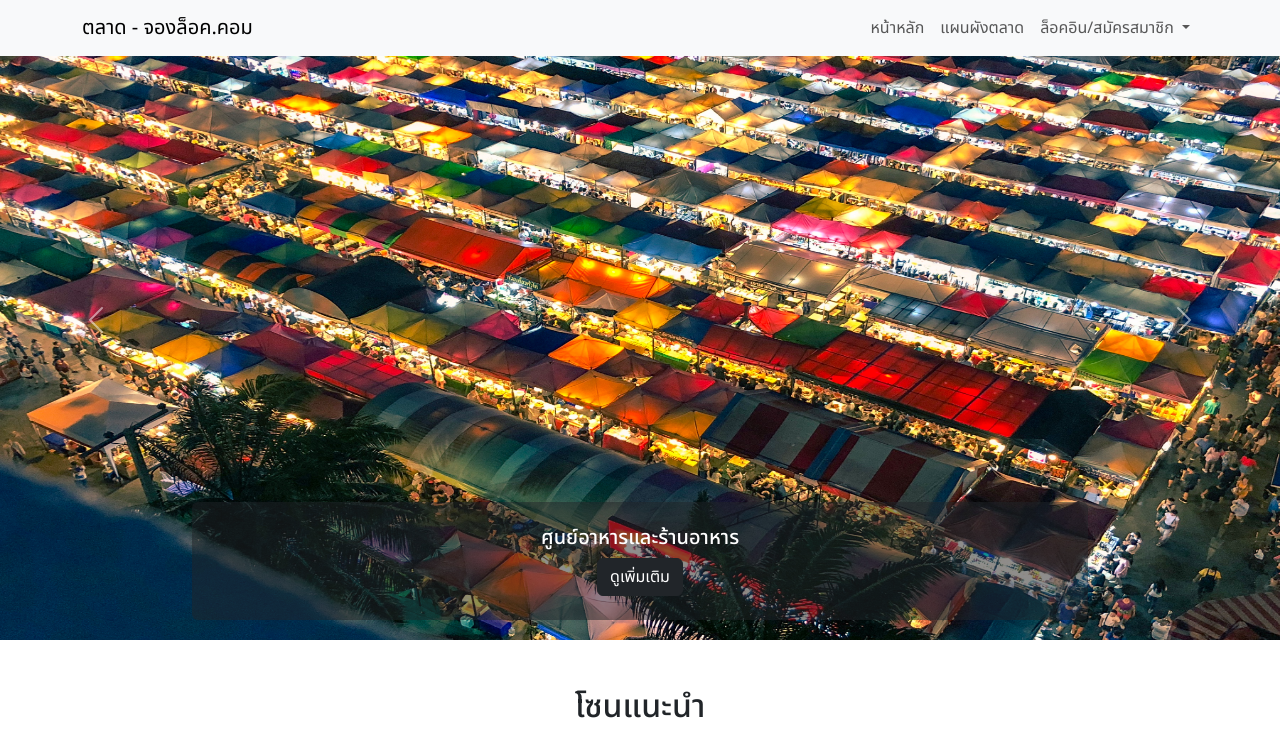
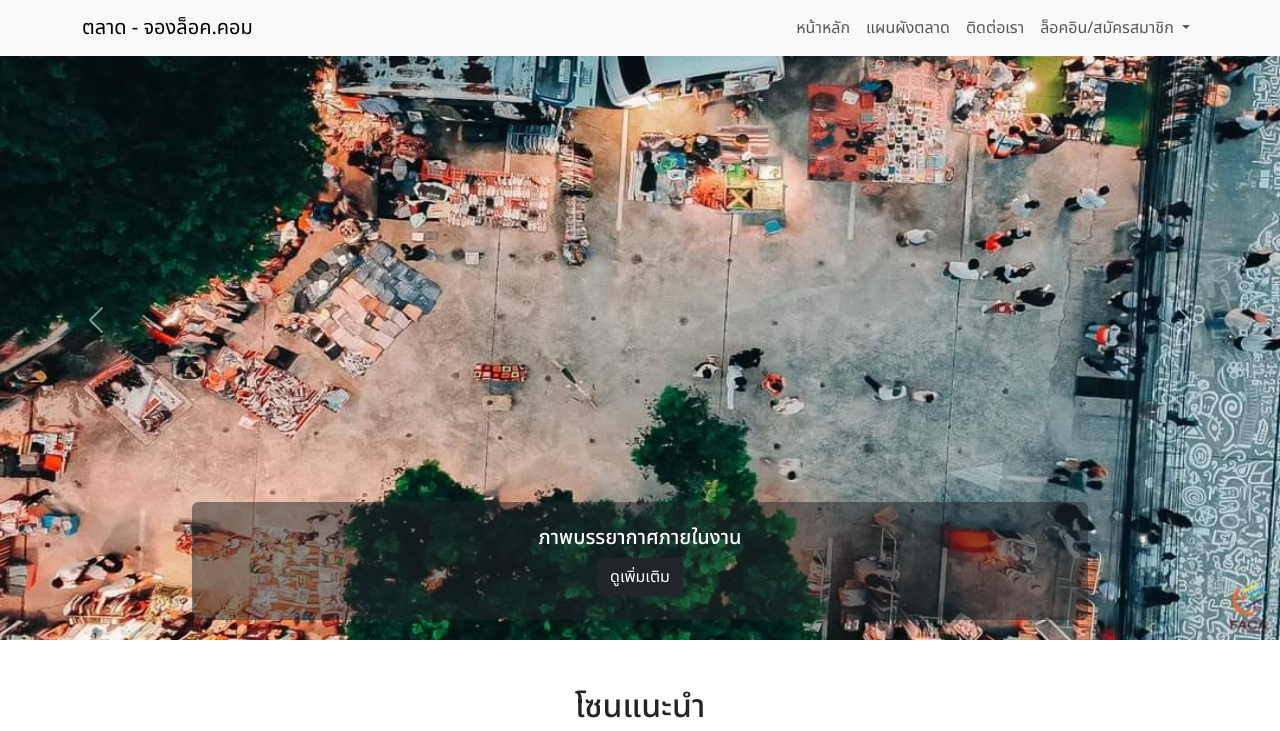
Before and after one commit to Gas-nontachai/Final-Project, a PHP site: page / in a window 1280 px wide. Shown: the top 731 px of the page. Run offline with PHP 8.4, Linux system fonts and the light colour scheme.

Commit message:
update index

```diff
--- a/index.php
+++ b/index.php
@@ -116,8 +116,21 @@
             </button>
             <div class="collapse navbar-collapse" id="navbarNav">
                 <ul class="navbar-nav ms-auto">
-                    <li class="nav-item"><a class="nav-link" href="index.php">หน้าหลัก</a></li>
-                    <li class="nav-item"><a class="nav-link" href="#" data-bs-toggle="modal" data-bs-target="#uniqueImageModal">แผนผังตลาด</a></li>
+                    <li class="nav-item">
+                        <a class="nav-link" href="index.php">
+                            หน้าหลัก
+
+                        </a>
+                    </li>
+                    <li class="nav-item">
+                        <a class="nav-link" href="#" data-bs-toggle="modal" data-bs-target="#uniqueImageModal">
+                            แผนผังตลาด</a>
+                    </li>
+                    <li class="nav-item">
+                        <a class="nav-link" href="#" data-bs-toggle="modal" data-bs-target="#contactUsModalUnique">
+                            ติดต่อเรา
+                        </a>
+                    </li>
                     <li class="nav-item dropdown">
                         <a class="nav-link dropdown-toggle" href="#" role="button" data-bs-toggle="dropdown" aria-expanded="false">
                             ล็อคอิน/สมัครสมาชิก
@@ -136,23 +149,37 @@
     <div id="heroCarousel" class="carousel slide" data-bs-ride="carousel">
         <div class="carousel-inner">
             <div class="carousel-item active">
-                <img src="./asset/img/img.market.jpg" class="d-block w-100" alt="..." style="height: 40rem;">
+                <img src="./asset/img/img.soisin1.jpg" class="d-block w-100" alt="..." style="height: 40rem;">
                 <div class="carousel-caption d-none d-md-block bg-dark p-4 bg-opacity-50 rounded">
-                    <h5>ศูนย์อาหารและร้านอาหาร</h5>
+                    <h5>ภาพบรรยากาศภายในงาน</h5>
                     <button class="btn btn-dark" data-bs-toggle="modal" data-bs-target="#zoneModal" data-zone="โซนร้านอาหาร">ดูเพิ่มเติม</button>
                 </div>
             </div>
             <div class="carousel-item">
-                <img src="./asset/img/img.market2.jpg" class="d-block w-100" alt="..." style="height: 40rem;">
+                <img src="./asset/img/img.soisin2.jpg" class="d-block w-100" alt="..." style="height: 40rem;">
                 <div class="carousel-caption d-none d-md-block bg-dark p-4 bg-opacity-50 rounded">
-                    <h5>ศูนย์อาหารและร้านอาหาร</h5>
+                    <h5>ภาพบรรยากาศภายในงาน</h5>
                     <button class="btn btn-dark" data-bs-toggle="modal" data-bs-target="#zoneModal" data-zone="โซนร้านอาหาร">ดูเพิ่มเติม</button>
                 </div>
             </div>
             <div class="carousel-item">
-                <img src="./asset/img/img.market3.jpg" class="d-block w-100" alt="..." style="height: 40rem;">
+                <img src="./asset/img/img.soisin3.jpg" class="d-block w-100" alt="..." style="height: 40rem;">
                 <div class="carousel-caption d-none d-md-block bg-dark p-4 bg-opacity-50 rounded">
-                    <h5>ศูนย์อาหารและร้านอาหาร</h5>
+                    <h5>ภาพบรรยากาศภายในงาน</h5>
+                    <button class="btn btn-dark" data-bs-toggle="modal" data-bs-target="#zoneModal" data-zone="โซนร้านอาหาร">ดูเพิ่มเติม</button>
+                </div>
+            </div>
+            <div class="carousel-item">
+                <img src="./asset/img/img.soisin5.jpg" class="d-block w-100" alt="..." style="height: 40rem;">
+                <div class="carousel-caption d-none d-md-block bg-dark p-4 bg-opacity-50 rounded">
+                    <h5>ภาพบรรยากาศภายในงาน</h5>
+                    <button class="btn btn-dark" data-bs-toggle="modal" data-bs-target="#zoneModal" data-zone="โซนร้านอาหาร">ดูเพิ่มเติม</button>
+                </div>
+            </div>
+            <div class="carousel-item">
+                <img src="./asset/img/img.soisin6.jpg" class="d-block w-100" alt="..." style="height: 40rem;">
+                <div class="carousel-caption d-none d-md-block bg-dark p-4 bg-opacity-50 rounded">
+                    <h5>ภาพบรรยากาศภายในงาน</h5>
                     <button class="btn btn-dark" data-bs-toggle="modal" data-bs-target="#zoneModal" data-zone="โซนร้านอาหาร">ดูเพิ่มเติม</button>
                 </div>
             </div>
@@ -172,19 +199,42 @@
         <h2 class="text-center">โซนแนะนำ</h2>
         <div class="row">
             <div class="col-md-4 text-center">
-                <img src="./asset/img/img.food.jpg" style="height: 15rem;" alt="โซนอาหาร">
+                <img src="./asset/img/img.soisin7.jpg" style="height: 15rem;" alt="โซนอาหาร">
                 <h3>โซนอาหาร</h3>
                 <button class="btn btn-outline-dark" data-bs-toggle="modal" data-bs-target="#zoneModal" data-zone="โซนอาหาร">ดูเพิ่มเติม</button>
             </div>
             <div class="col-md-4 text-center">
-                <img src="./asset/img/img.street-market-night.jpg" style="height: 15rem;" alt="โซนเดินเล่น">
+                <img src="./asset/img/img.soisin5.jpg" style="height: 15rem;" alt="โซนเดินเล่น">
                 <h3>โซนเดินเล่น</h3>
                 <button class="btn btn-outline-dark" data-bs-toggle="modal" data-bs-target="#zoneModal" data-zone="โซนเดินเล่น">ดูเพิ่มเติม</button>
             </div>
             <div class="col-md-4 text-center">
-                <img src="./asset/img/img.pet_zone.jpg" style="height: 15rem;" alt="โซนสัตว์เลี้ยง">
-                <h3>โซนสัตว์เลี้ยง</h3>
-                <button class="btn btn-outline-dark" data-bs-toggle="modal" data-bs-target="#zoneModal" data-zone="โซนสัตว์เลี้ยง">ดูเพิ่มเติม</button>
+                <img src="./asset/img/img.soisin4.jpg" style="height: 15rem;" alt="โซนเดินเล่น">
+                <h3>โซนวาดเขียน</h3>
+                <button class="btn btn-outline-dark" data-bs-toggle="modal" data-bs-target="#zoneModal" data-zone="โซนวาดเขียน">ดูเพิ่มเติม</button>
+            </div>
+        </div>
+    </div>
+    <!-- contact us Modal -->
+    <div class="modal fade" id="contactUsModalUnique" tabindex="-1" aria-labelledby="contactUsModalLabelUnique" aria-hidden="true">
+        <div class="modal-dialog">
+            <div class="modal-content">
+                <div class="modal-header">
+                    <h5 class="modal-title" id="contactUsModalLabelUnique">ติดต่อเรา</h5>
+                    <button type="button" class="btn-close" data-bs-dismiss="modal" aria-label="Close"></button>
+                </div>
+                <div class="modal-body">
+                    <p>หากคุณมีคำถาม ข้อเสนอแนะ หรือปัญหาใด ๆ สามารถติดต่อเราได้ผ่านช่องทางดังต่อไปนี้:</p>
+                    <ul>
+                        <li><strong>ที่อยู่:</strong> มหาวิทยาลัยเทคโนโลยีราชมงคลอีสาน(สุรนารายณ์) 744 ถ. สุรนารายณ์</li>
+                        <li><strong>โทรศัพท์:</strong> 02-888-8888</li>
+                        <li><strong>อีเมล:</strong> info@marketplace.com</li>
+                        <li><strong>เวลาทำการ:</strong> จันทร์ - ศุกร์ 9:00 น. - 17:00 น.</li>
+                    </ul>
+                </div>
+                <div class="modal-footer">
+                    <button type="button" class="btn btn-secondary" data-bs-dismiss="modal">ปิด</button>
+                </div>
             </div>
         </div>
     </div>
@@ -284,9 +334,9 @@
                 <h4>โซนอาหาร</h4>
                 <p>โซนนี้รวมอาหารหลากหลายจากทั่วประเทศ ไม่ว่าจะเป็นอาหารไทย อาหารต่างชาติ และขนมหวาน มีทั้งอาหารสดและแปรรูปให้เลือกซื้อ</p>
                 <ul>
-                    <li>เปิดให้บริการตั้งแต่เวลา 10.00 น. ถึง 21.00 น.</li>
-                    <li>มีร้านอาหารกว่า 50 ร้าน</li>
-                    <li>ที่จอดรถกว้างขวาง รองรับได้มากกว่า 500 คัน</li>
+                    <li>เปิดให้บริการตั้งแต่เวลา 17.00 น. ถึง 21.00 น.</li>
+                    <li>มีร้านอาหารกว่า 20 ร้าน</li>
+                    <li>ที่จอดรถกว้างขวาง รองรับได้มากกว่า 100 คัน</li>
                 </ul>
             `;
             } else if (zoneName === "โซนเดินเล่น") {
@@ -294,19 +344,19 @@
                 <h4>โซนเดินเล่น</h4>
                 <p>เหมาะสำหรับการพักผ่อน ช้อปปิ้ง และเพลิดเพลินกับบรรยากาศสบายๆ มีร้านขายสินค้ามากมาย เช่น เสื้อผ้า เครื่องประดับ และของฝาก</p>
                 <ul>
-                    <li>เปิดทุกวัน เวลา 09.00 น. - 22.00 น.</li>
+                    <li>เปิดทุกวัน เวลา 17.00 น - 22.00 น.</li>
                     <li>มีลานกิจกรรมกลางแจ้ง เช่น โชว์ดนตรีและการแสดงสด</li>
                     <li>เหมาะสำหรับการพาครอบครัวมาเดินเล่น</li>
                 </ul>
             `;
-            } else if (zoneName === "โซนสัตว์เลี้ยง") {
+            } else if (zoneName === "โซนวาดเขียน") {
                 modalBody.innerHTML = `
-                <h4>โซนสัตว์เลี้ยง</h4>
-                <p>สำหรับคนรักสัตว์เลี้ยง มีร้านขายอาหารสัตว์เลี้ยง อุปกรณ์ และบริการต่างๆ เช่น การอาบน้ำและตัดขนสัตว์เลี้ยง</p>
+                <h4>โซนวาดเขียน</h4>
+                <p>พบกับกิจกรรมวาดเขียนบนถนนซอยศิลป์สุดสร้างสรรค์</p>
                 <ul>
-                    <li>โซนนี้เปิดตั้งแต่ 10.00 น. ถึง 20.00 น.</li>
-                    <li>มีการจัดกิจกรรมประกวดสัตว์เลี้ยงทุกสุดสัปดาห์</li>
-                    <li>สัตว์เลี้ยงทุกชนิดสามารถเข้าร่วมได้ฟรี</li>
+                    <li>โซนนี้เปิดตั้งแต่ 17.00 น. ถึง 20.00 น.</li>
+                    <li>นักศีกษาสามารถลงทะเบียนแล้วรีบสีไปวาดได้เลย</li>
+                    <li>นักศีกษาทุกคนสามารถเข้าร่วมได้ฟรี</li>
                 </ul>
             `;
             } else if (zoneName === "โซนร้านอาหาร") {
```
Also changed, not shown: asset/img/img.soisin1.jpg (added), asset/img/img.soisin2.jpg (added), asset/img/img.soisin3.jpg (added), asset/img/img.soisin4.jpg (added), asset/img/img.soisin5.jpg (added), asset/img/img.soisin6.jpg (added), asset/img/img.soisin7.jpg (added).
